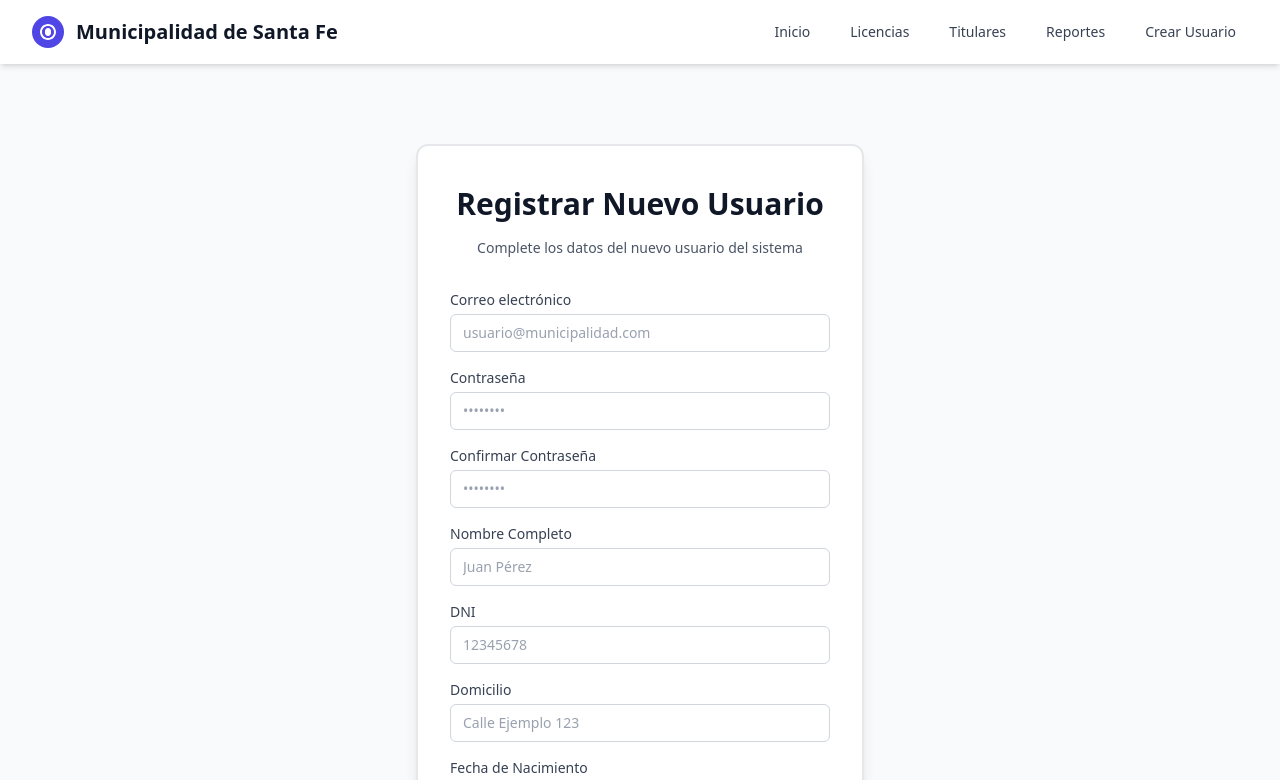
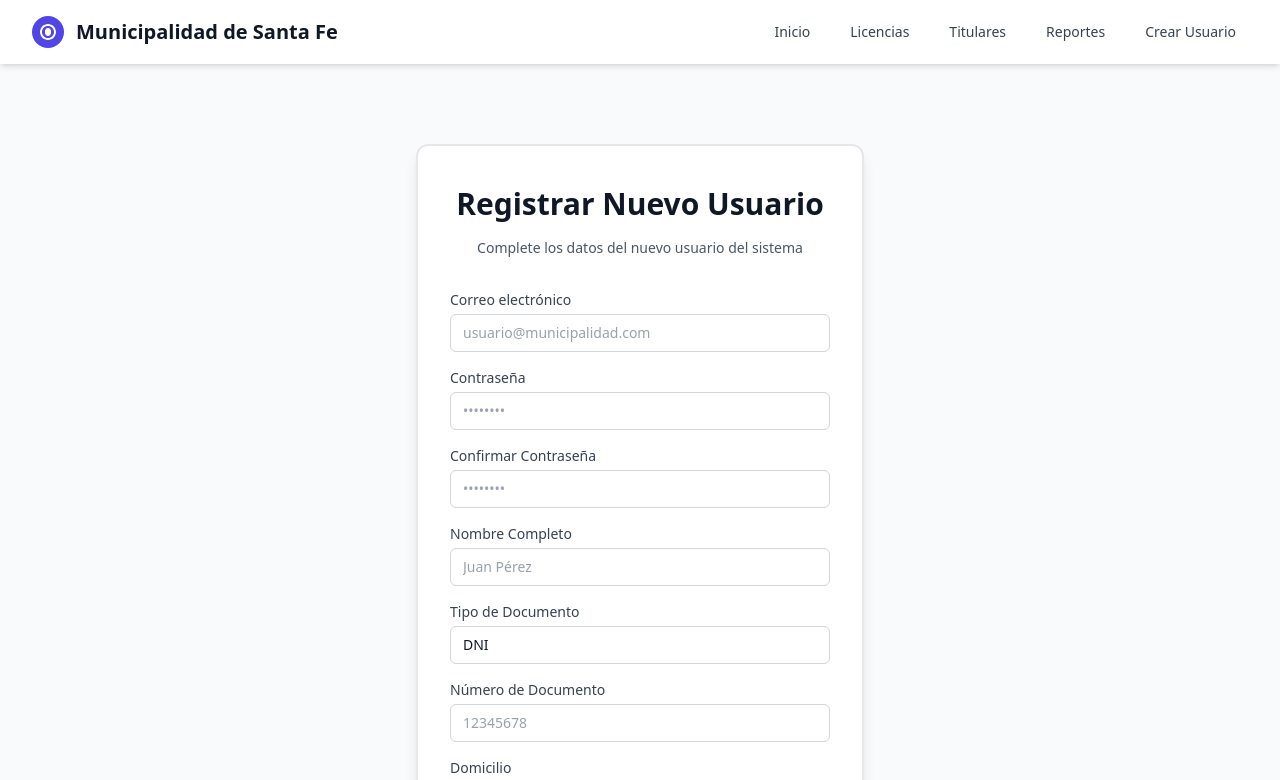
Before and after one commit to gonzalo-aguero/practica-scrum, a React (Vite) app in the folder front/: page /alta-usuario in a window 1280 px wide. Shown: the top 780 px of the page. Built offline with nearby package versions, Linux system fonts and the light colour scheme.

Commit message:
Formulario Dar Alta Usuario: Se agregó campo para tipo de documento

```diff
--- a/front/src/pages/RegisterForm.jsx
+++ b/front/src/pages/RegisterForm.jsx
@@ -16,9 +16,12 @@ const validationSchema = Yup.object({
   nombre: Yup.string()
     .max(255, 'El nombre no puede tener más de 255 caracteres')
     .required('El nombre es requerido'),
+  tipoDocumento: Yup.string()
+    .oneOf(['DNI', 'CEDULA_IDENTIDAD', 'PASAPORTE', 'LIBRETA_CIVICA', 'LIBRETA_ENROLAMIENTO'], 'Tipo de documento inválido')
+    .required('El tipo de documento es requerido'),
   dni: Yup.string()
     .matches(/^\d{7,8}$/, 'El DNI debe tener 7 u 8 dígitos')
-    .required('El DNI es requerido'),
+    .required('El número de documento es requerido'),
   domicilio: Yup.string()
     .max(255, 'El domicilio no puede tener más de 255 caracteres')
     .required('El domicilio es requerido'),
@@ -74,6 +77,7 @@ const RegisterForm = () => {
             password: '',
             confirmPassword: '',
             nombre: '',
+            tipoDocumento: 'DNI',
             dni: '',
             domicilio: '',
             fechaNacimiento: '',
@@ -142,8 +146,27 @@ const RegisterForm = () => {
                 </div>
 
                 <div>
+                  <label htmlFor="tipoDocumento" className="block text-sm font-medium text-gray-700 mb-1">
+                    Tipo de Documento
+                  </label>
+                  <Field
+                    as="select"
+                    id="tipoDocumento"
+                    name="tipoDocumento"
+                    className="appearance-none relative block w-full px-3 py-2 border border-gray-300 placeholder-gray-400 text-gray-900 rounded-md focus:outline-none focus:ring-2 focus:ring-indigo-500 focus:border-indigo-500 sm:text-sm transition duration-150 ease-in-out"
+                  >
+                    <option value="DNI">DNI</option>
+                    <option value="CEDULA_IDENTIDAD">Cédula de Identidad</option>
+                    <option value="PASAPORTE">Pasaporte</option>
+                    <option value="LIBRETA_CIVICA">Libreta Cívica</option>
+                    <option value="LIBRETA_ENROLAMIENTO">Libreta de Enrolamiento</option>
+                  </Field>
+                  <ErrorMessage name="tipoDocumento" component="div" className="text-red-500 text-sm mt-1" />
+                </div>
+
+                <div>
                   <label htmlFor="dni" className="block text-sm font-medium text-gray-700 mb-1">
-                    DNI
+                    Número de Documento
                   </label>
                   <Field
                     id="dni"
```
